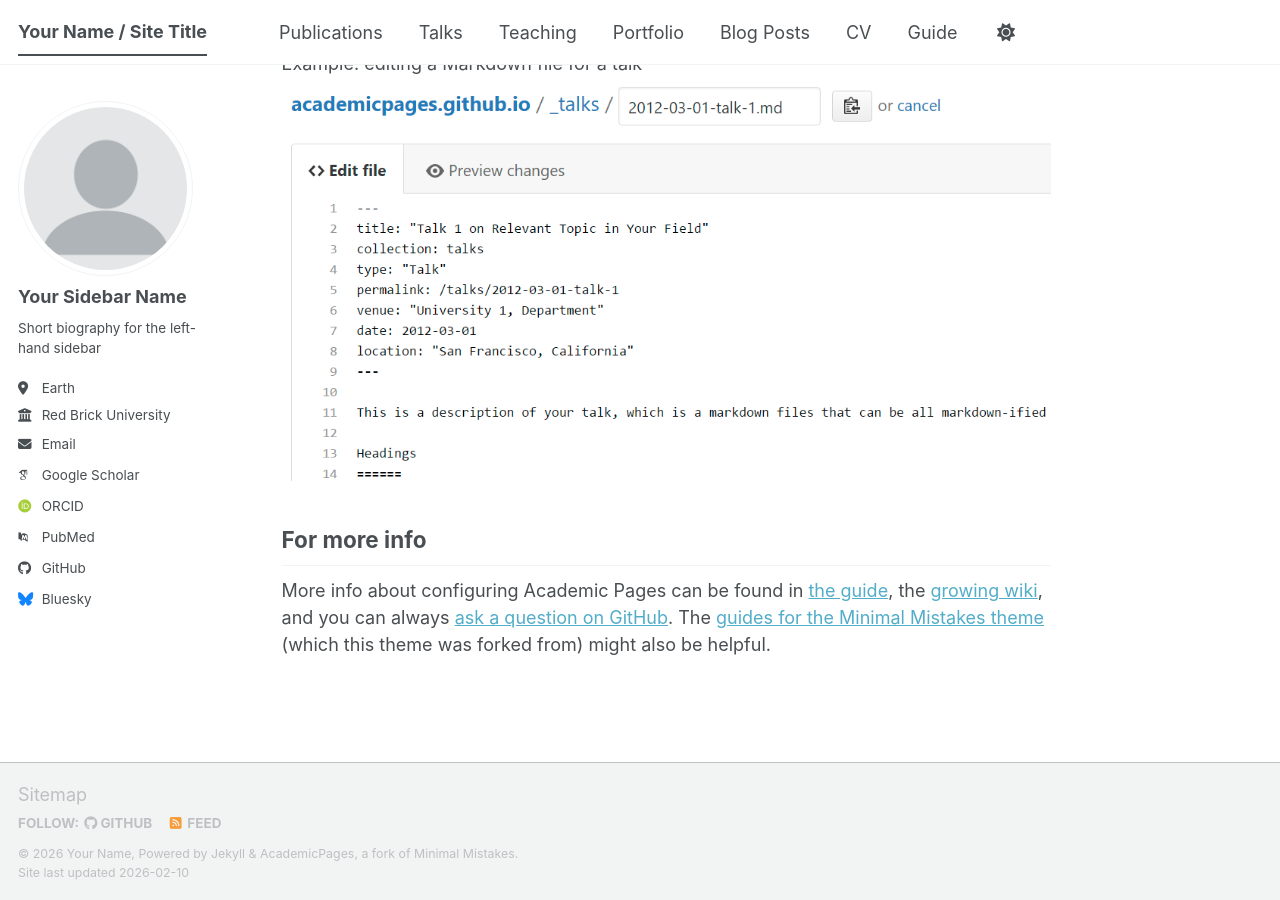
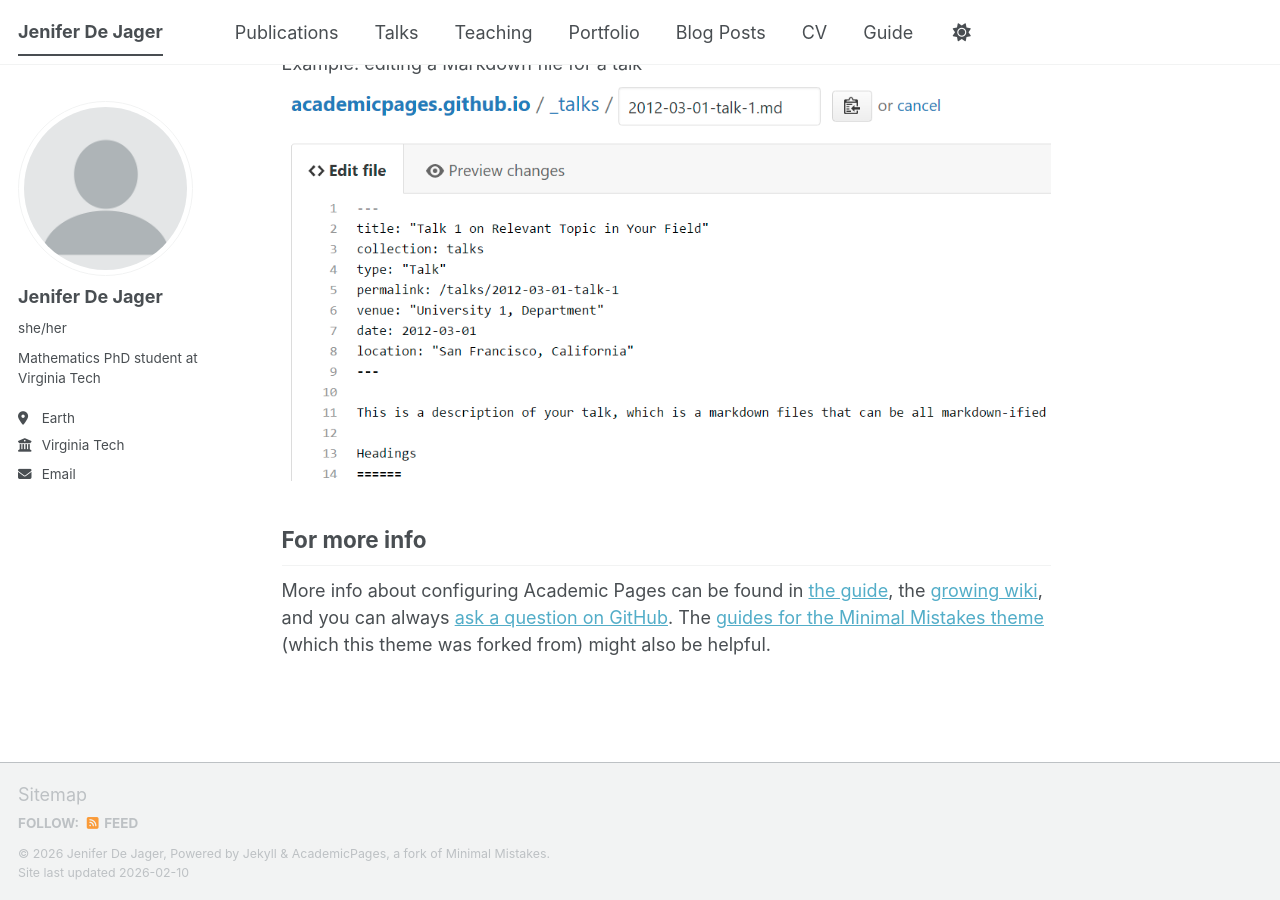
Before and after one commit to selfReferentialName/selfReferentialName.github.io, a Jekyll site: the page built from _pages/about.md, in a window 1280 px wide and 900 px high, scrolled down 2720 px. Built offline with Jekyll 4.4.1, drawn with Linux system fonts in a browser that asks for light colours; some web fonts are replaced; a script bundle is joined from its source files by our own code; library files that are not in the unit come from our copies.

Commit message:
Update _config.yml

```diff
--- a/_config.yml
+++ b/_config.yml
@@ -9,14 +9,14 @@
 # Basic Site Settings
 locale                   : "en-US"
 site_theme               : "default" # The available themes options are "default", "air", "sunrise", "mint", "dirt" and "contrast"
-title                    : "Your Name / Site Title"
+title                    : "Jenifer De Jager"
 title_separator          : "-"
-name                     : &name "Your Name"
-description              : &description "Your Name's academic portfolio"   # Update this with a general description of your site, this is the default if not overridden by a page
-url                      : https://academicpages.github.io # The base hostname & protocol for your site e.g. "https://[your GitHub username].github.io",
+name                     : &name "Jenifer De Jager"
+description              : &description "Mathematics PhD student at Virginia Tech"   # Update this with a general description of your site, this is the default if not overridden by a page
+url                      : https://selfreferentialname.github.io # The base hostname & protocol for your site e.g. "https://[your GitHub username].github.io",
                                                            # or if you already have some other page hosted on Github then use "https://[your GitHub username].github.io/[Your Repo Name]"
 baseurl                  : "" # the subpath of your site, e.g. "/blog"
-repository               : "academicpages/academicpages.github.io"
+repository               : "selfReferentialName/selfreferentialname.github.io"
 
 # Site Author - The following control what appear as part of the author content on the side bar.
 #               If a field is blank the icon and link will not appear, otherwise it will be shown.
@@ -24,24 +24,24 @@
 author:
   # Biographic information
   avatar           : "profile.png"
-  name             : "Your Sidebar Name"
-  pronouns         : # example: "she/her"
-  bio              : "Short biography for the left-hand sidebar"
+  name             : "Jenifer De Jager"
+  pronouns         : "she/her"
+  bio              : "Mathematics PhD student at Virginia Tech"
   location         : "Earth"
-  employer         : "Red Brick University"
+  employer         : "Virginia Tech"
   uri              : # URL
-  email            : "none@example.org"
+  email            : "jraind@vt.edu"
 
   # Academic websites
   academia         : # URL
   arxiv            : # URL - Update with the correct link to your profile
-  googlescholar    : "https://scholar.google.com/citations?user=PS_CX0AAAAAJ"
+  googlescholar    : # "https://scholar.google.com/citations?user=PS_CX0AAAAAJ"
   inspire-hep      : # URL
   impactstory      : # URL
-  orcid            : "https://orcid.org/yourorcidurl"
+  orcid            : # "https://orcid.org/yourorcidurl"
   semantic         : # URL
   ssrn             : # URL
-  pubmed           : "https://www.ncbi.nlm.nih.gov/pubmed/?term=john+snow"
+  pubmed           : # "https://www.ncbi.nlm.nih.gov/pubmed/?term=john+snow"
   researchgate     : # URL
   scopus           : # URL
   zotero           : # URL
@@ -51,13 +51,13 @@
   bitbucket        : # Username - Update with your username on the site
   codepen          : # Username
   dribbble         : # Username
-  github           : "academicpages"
+  github           : # "academicpages"
   kaggle           : # Username
   stackoverflow    : # User number or user number and name (i.e., use "1" or "1/jeff-atwood")
 
   # Social media
   artstation       : # Username
-  bluesky          : "bsky.app" # Replace this with you Bluesky username
+  bluesky          : # "bsky.app" # Replace this with you Bluesky username
   facebook         : # Username
   flickr           : # Username
   foursquare       : # Username
```
